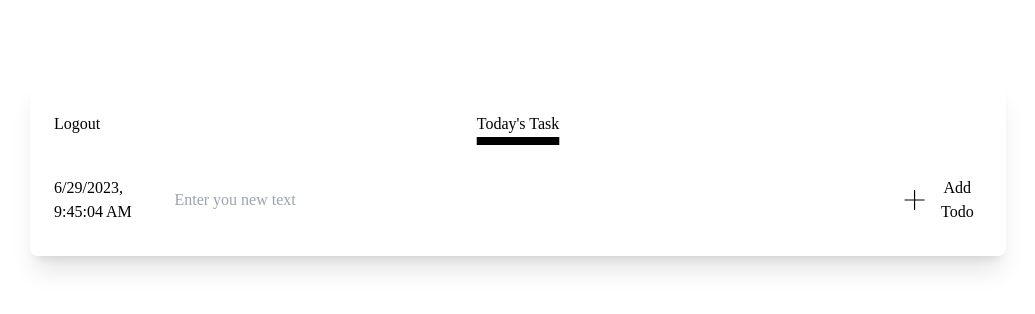
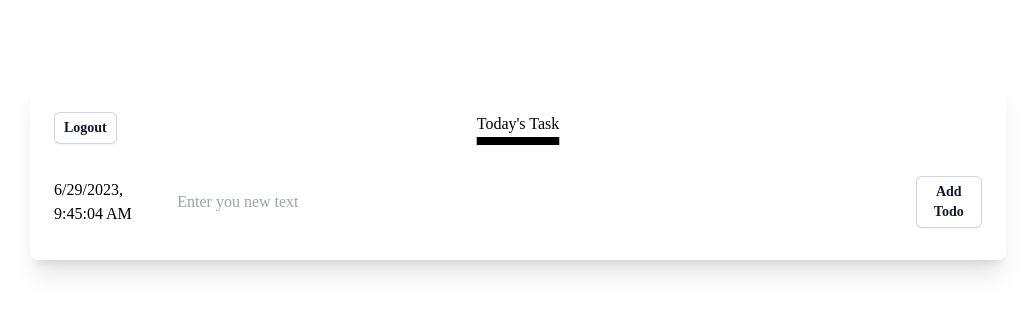
Before and after one commit to t-bello7/appacademy-task, a React (Vite) app in the folder frontend/: page / in a window 1280 px wide. Shown: the top 314 px of the page, without its empty margins (122-1157 px from the left). Built offline with nearby package versions, Linux system fonts and the light colour scheme; no server answers; sample sign-in values are in the browser's storage.

Commit message:
- add custom buttons

```diff
--- /dev/null
+++ b/frontend/src/components/Button.tsx
@@ -0,0 +1,13 @@
+const CustomButton = ({text, onClick}: {text: string, onClick: (e: any) => Promise<void>}) => {
+    return (
+    <button
+    type="button"
+    className="rounded-md bg-white px-2.5 py-1.5 text-sm font-semibold text-gray-900 shadow-sm ring-1 ring-inset ring-gray-300 hover:bg-gray-50"
+      onClick={onClick}
+      >
+        {text}
+      </button>
+    )
+}
+
+export default CustomButton;
--- a/frontend/src/components/Header.tsx
+++ b/frontend/src/components/Header.tsx
@@ -1,5 +1,6 @@
 import { useEffect, useState } from "react";
 import { useNavigate } from "react-router-dom";
+import CustomButton from "./Button";
 
 const Header = () => {
     const [user, setUser] = useState({
@@ -27,7 +28,7 @@ const Header = () => {
         <h1 className="underline underline-offset-8 decoration-8"> Today's Task </h1>
         <div className="absolute left-0">
             <h2>{user?.userName}</h2>
-            <button onClick={handleLogout} type="button"> Logout</button>
+            <CustomButton onClick={handleLogout} text="Logout" />
         </div>
     </div>
     )
--- a/frontend/src/components/TodoForm.tsx
+++ b/frontend/src/components/TodoForm.tsx
@@ -1,6 +1,7 @@
 import { useState, useContext } from "react"
-import { ReactComponent as AddIcon } from "../assets/icons/addIcon.svg"
+// import { ReactComponent as AddIcon } from "../assets/icons/addIcon.svg"
 import { TaskContext } from "../pages/Home"
+import CustomButton from "../components/Button"
 
 const TodoForm = () => {
     const {taskData, setTaskData} = useContext(TaskContext)
@@ -40,12 +41,7 @@ const TodoForm = () => {
             </div>
 
             <input name="todoText" value={todoText} onChange={handleChange} placeholder="Enter you new text" className="w-full h-10"/>
-            <button onClick={handleClick} className="flex items-center">
-                <AddIcon />
-                <span>
-                    Add Todo
-                </span>
-            </button>
+            <CustomButton text={"Add Todo"} onClick={handleClick} />
         </div>
     )
 }
--- a/frontend/src/components/TodoItem.tsx
+++ b/frontend/src/components/TodoItem.tsx
@@ -72,8 +72,7 @@ const TodoItem = ({todo}: any) => {
         const taskIndex = taskData.findIndex(((obj:any) => obj.id === updateTask.id))
         taskData[taskIndex] = updateTask
         setTaskData(taskData)
-          return
-
+        return
       } catch (err){
         console.log(err)
       }
--- a/frontend/src/pages/Login.tsx
+++ b/frontend/src/pages/Login.tsx
@@ -39,6 +39,7 @@ const Login = () => {
 
     return(
         <AuthLayout>
+            <div>
             <h1> Hello Again </h1>
             <h2> Enter your login details below </h2>
 
@@ -54,6 +55,7 @@ const Login = () => {
                 <button className="bg-white text-black w-[50%]" type="submit"> Login </button>
             </form>
             <span> Don't have an account ?  </span> <a href={`/register`}> Sign Up </a>
+            </div>
         </AuthLayout>
     )
 }
```
